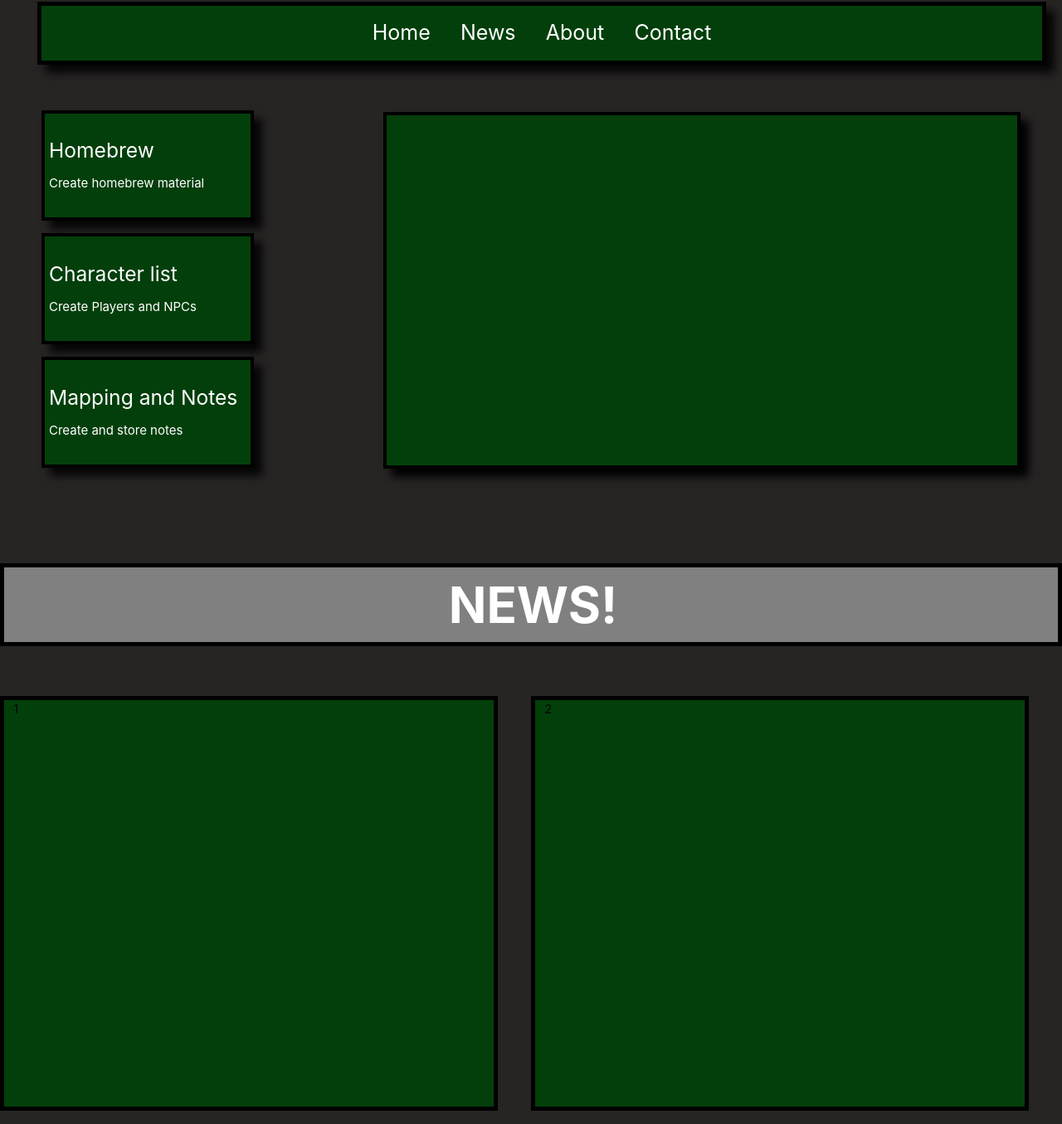
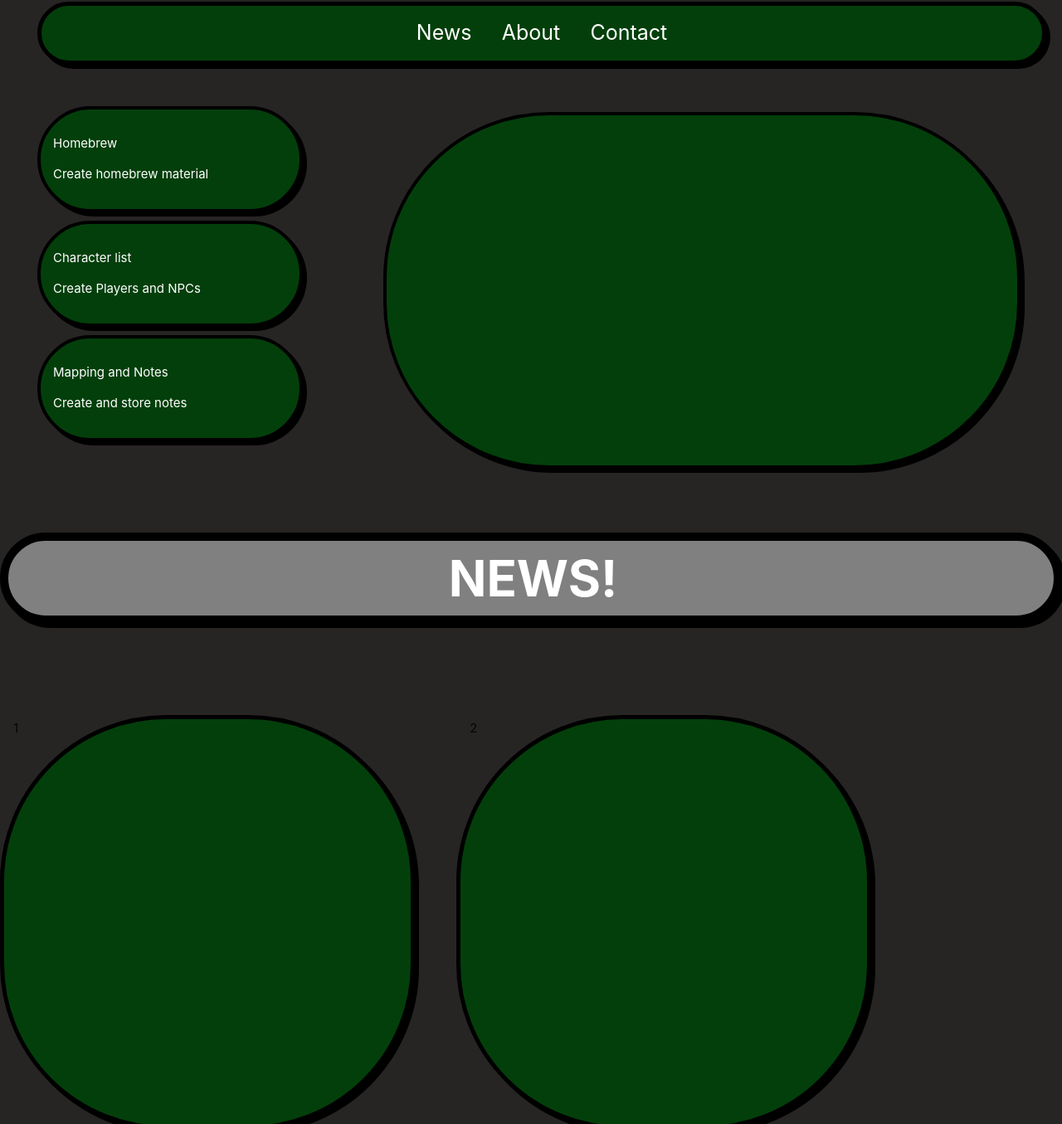
Before and after one commit to JaydenSchuff/Fabricate, a plain HTML site: page index.html in a window 1280 px wide. Shown: the part 223-1578 px from the top of the page at 83% size. Drawn offline with nearby package versions, Linux system fonts and the light colour scheme.

Commit message:
added news section

```diff
--- a/assests/style.css
+++ b/assests/style.css
@@ -17,7 +17,8 @@ header{
     padding: 20px;
     background-color: grey;
     color: var(--txtColor) ;
-    box-shadow: 10px 2px 10px black;
+    box-shadow:5px 5px black;
+    border-radius: 100px;
 }
 
 .nav {
@@ -29,7 +30,8 @@ header{
     border: solid black 5px;
     display: block;
     text-align: center;
-    box-shadow: 10px 10px 10px;
+    box-shadow:5px 5px black;
+    border-radius: 100px;
     width: 95%;
     margin-left: 45px;
 }
@@ -55,7 +57,7 @@ header{
 
 .grid{
     margin: 40px;
-    width: 20%;
+    width: 25%;
     display: inline-block;
     margin-left: 35px;
 }
@@ -64,8 +66,13 @@ header{
     background-color: var(--bgColor);
     border: black solid 4px;
     width: 100%;
-    margin: 15px;
-    box-shadow: 10px 10px 10px;
+    margin: 10px;
+    box-shadow:5px 5px black;
+    border-radius: 100px;
+}
+
+.gridText{
+    margin-left: 10px;
 }
 
 .section:hover{
@@ -89,7 +96,8 @@ content{
     margin-top: 57px;
     width: 60%;
     height: 430px;
-    box-shadow: 10px 10px 10px black;
+    box-shadow:5px 5px black;
+    border-radius: 200px;
     color: var(--txtColor);
     margin-right: 50px;
 }
@@ -106,33 +114,46 @@ content{
 }
 
 .newsHead{
-    border: black solid 5px;
+    border: black solid 10px;
     font-size: 60px;
     font-weight: bold;
     text-align: center;
     background-color:grey ;
+    box-shadow:5px 5px black;
+    border-radius: 200px;
 }
 
 .newsContent{
     font-size: 16px;
 }
 
-.row{
-    display: flex;
-    justify-content: center;
-    text-align: center;
-    justify-self: center;
-    justify-items: center;
-}
 .s6{
     display: flex;
     border: 5px solid black;
     background-color: var(--bgColor);
     height: 500px;
     max-width: 900px;
-    margin-right: 40px;
+    margin-bottom: 30px;
+    box-shadow:5px 5px black;
+    border-radius: 200px;
+    margin: 50px;
 }
 
 .s6:hover{
     background-color: var(--hoverBg);
 }
+
+@media screen and (max-width: 1910px) {
+   .s6 {
+        max-width: 500px;
+    }
+
+}
+
+@media screen and (max-width: 1100px) {
+    .s6 {
+         max-width: 400px;
+         margin:20px
+     }
+
+ }
--- a/index.html
+++ b/index.html
@@ -11,25 +11,24 @@
 <body>
     <header>Fabricate</header>
     <ul class="nav">
-        <li class="navLi"><a href="#home">Home</a></li>
         <li class="navLi"><a href="#news">News</a></li>
         <li class="navLi"><a href="#about">About</a></li>
         <li class="navLi"><a href="#contact">Contact</a></li>
     </ul>
 <div class="grid">
     <div class="section">
-      <h5>Homebrew </h5>
-      <p>Create homebrew material</p>
+      <p class="gridText">Homebrew </p>
+      <p class="gridText">Create homebrew material</p>
     </div>
 
     <div class="section">
-      <h5>Character list</h5>
-      <p>Create Players and NPCs</p>
+      <p class="gridText">Character list</p>
+      <p class="gridText">Create Players and NPCs</p>
     </div>
 
     <div class="section">
-      <h5>Mapping and Notes</h5>
-      <p>Create and store notes</p>
+      <p class="gridText">Mapping and Notes</p>
+      <p class="gridText">Create and store notes</p>
     </div>
 </div>
 
```
